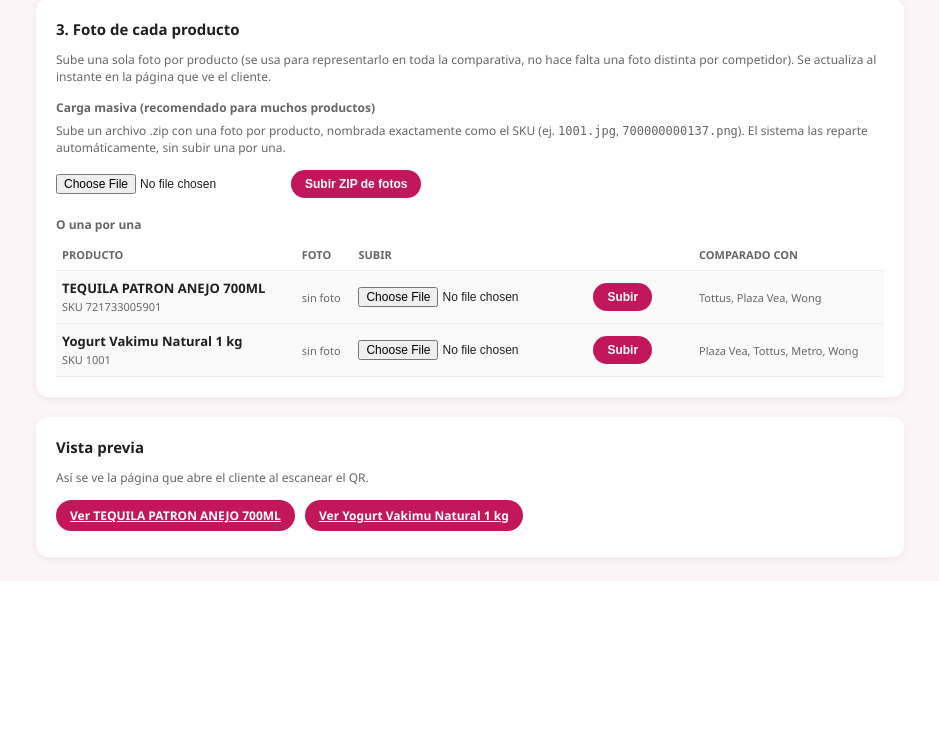
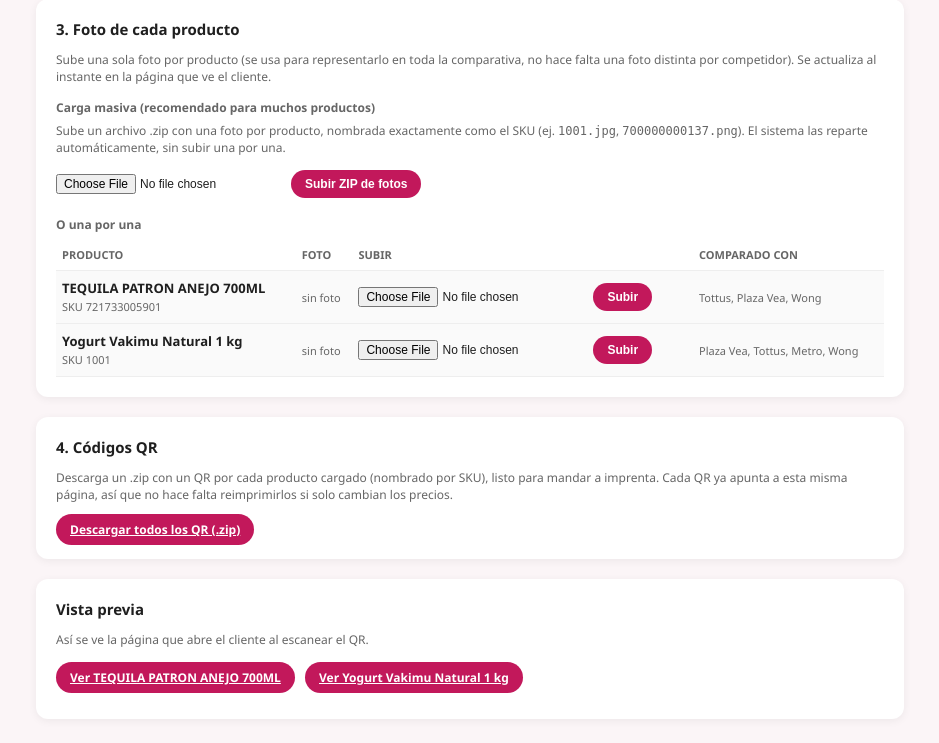
Before and after one commit to vtorresholi/BESTPRICE, a FastAPI app: page /admin in a window 1280 px wide. Shown: the part 444-1187 px from the top of the page, without its empty margins (170-1109 px from the left). Before the commit the page ends 1007 px from the top, so only its background shows below. Run offline with FastAPI, Linux system fonts and the light colour scheme; the visitor is signed in with stand-in values (Sample User, id 1).

Commit message:
Agregar descarga de todos los QR en un solo ZIP desde el panel
Co-Authored-By: Claude Sonnet 5 <noreply@anthropic.com>

```diff
--- a/backend/main.py
+++ b/backend/main.py
@@ -21,8 +21,9 @@ from pathlib import Path
 from urllib.parse import quote
 
 import openpyxl
+import qrcode
 from fastapi import FastAPI, Request, UploadFile, File, Form, Depends
-from fastapi.responses import RedirectResponse, HTMLResponse
+from fastapi.responses import RedirectResponse, HTMLResponse, StreamingResponse
 from fastapi.staticfiles import StaticFiles
 from fastapi.templating import Jinja2Templates
 from starlette.middleware.sessions import SessionMiddleware
@@ -289,6 +290,31 @@ async def admin_subir_logo(request: Request, archivo: UploadFile = File(...), _=
     return RedirectResponse(f"/admin?msg={quote('Logo de Holi actualizado.')}", status_code=303)
 
 
+@app.get("/admin/qr.zip")
+def admin_descargar_qr(request: Request, _=Depends(require_login)):
+    """Genera un QR por cada producto (apuntando a este mismo sitio) y los
+    entrega todos juntos en un .zip, listo para mandar a imprenta."""
+    data = cargar_data()
+    base_url = str(request.base_url).rstrip("/")
+
+    buffer = io.BytesIO()
+    with zipfile.ZipFile(buffer, "w", zipfile.ZIP_DEFLATED) as zf:
+        for producto in data.get("productos", []):
+            sku = producto["sku"]
+            url = f"{base_url}/comparativa.html?sku={sku}"
+            img = qrcode.make(url)
+            img_buffer = io.BytesIO()
+            img.save(img_buffer, format="PNG")
+            zf.writestr(f"{sku}.png", img_buffer.getvalue())
+    buffer.seek(0)
+
+    return StreamingResponse(
+        buffer,
+        media_type="application/zip",
+        headers={"Content-Disposition": "attachment; filename=qr_codes.zip"},
+    )
+
+
 # ---------------------------------------------------------------------------
 # Sitio publico (comparativa.html, data.json, logos, qr, imagenes)
 # ---------------------------------------------------------------------------
--- a/backend/templates/admin.html
+++ b/backend/templates/admin.html
@@ -128,6 +128,12 @@
     </div>
 
     <div class="panel">
+      <h2>4. Códigos QR</h2>
+      <p class="hint">Descarga un .zip con un QR por cada producto cargado (nombrado por SKU), listo para mandar a imprenta. Cada QR ya apunta a esta misma página, así que no hace falta reimprimirlos si solo cambian los precios.</p>
+      <a class="btn" href="/admin/qr.zip">Descargar todos los QR (.zip)</a>
+    </div>
+
+    <div class="panel">
       <h2>Vista previa</h2>
       <p class="hint">Así se ve la página que abre el cliente al escanear el QR.</p>
       {% for producto in data.productos %}
```
Also changed, not shown: 1 other file.
